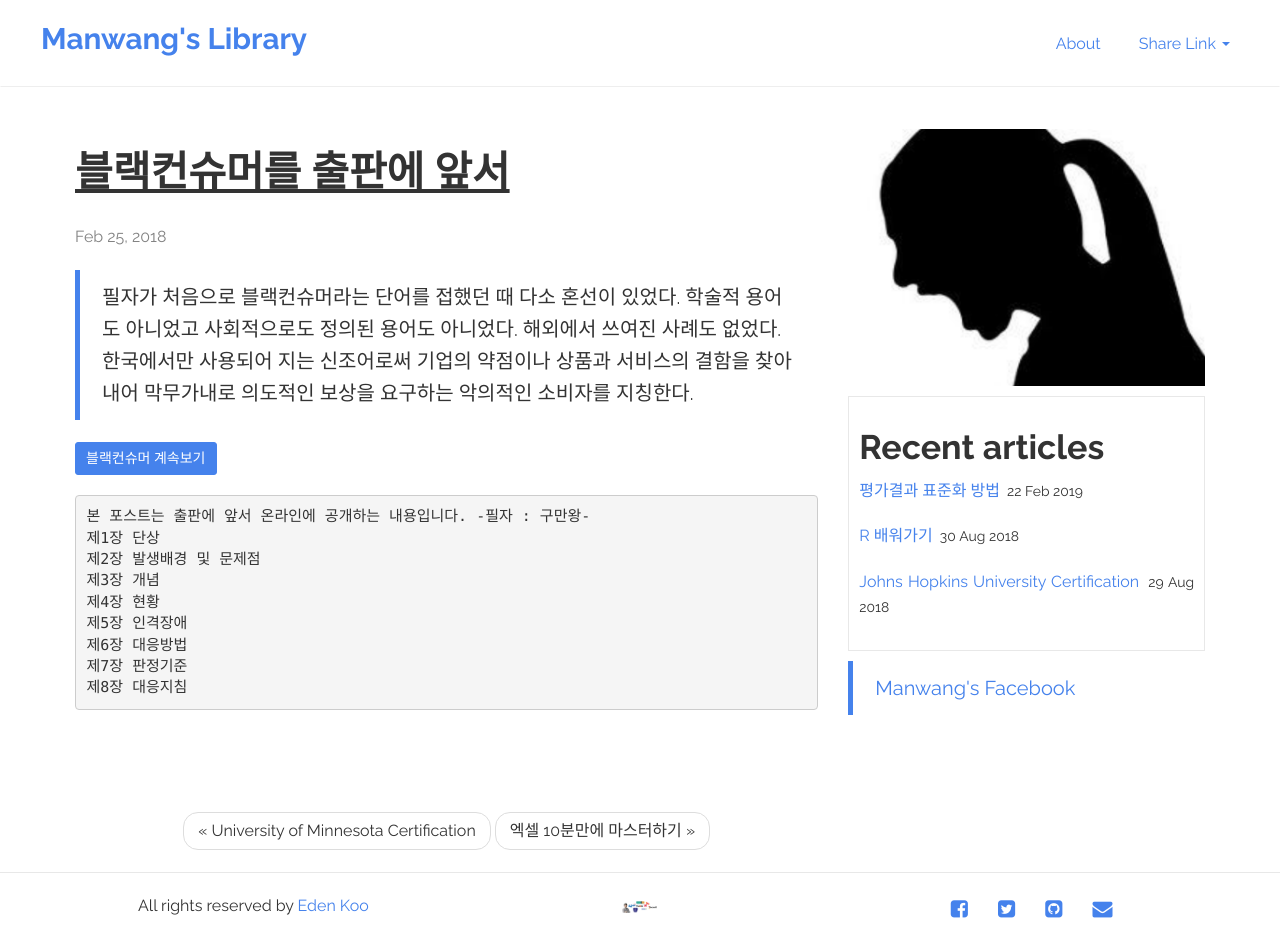
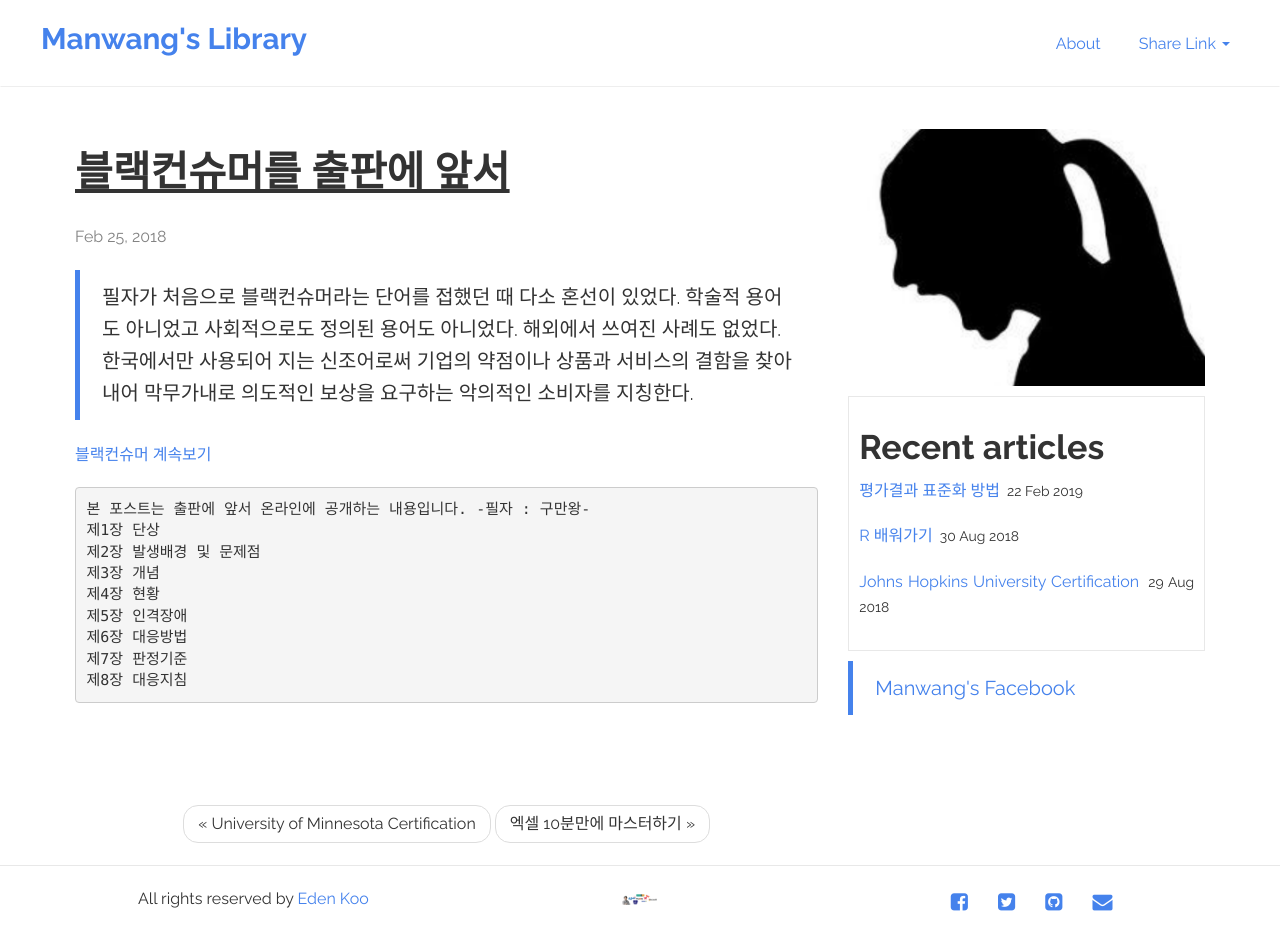
Before and after one commit to PhDmwkoo/phdmwkoo.github.io, a Jekyll site: the page built from _posts/2018-02-25-blackconsumer.markdown, in a window 1280 px wide. Built offline with Jekyll 4.4.1, drawn with Linux system fonts in a browser that asks for light colours.

Commit message:
Update 2018-02-25-blackconsumer.markdown

```diff
--- a/_posts/2018-02-25-blackconsumer.markdown
+++ b/_posts/2018-02-25-blackconsumer.markdown
@@ -12,7 +12,7 @@ img: blackconsumer.png
 막무가내로 의도적인 보상을 요구하는 악의적인 소비자를 지칭한다.
 </blockquote>
 
-<a href="http://naver.me/GYyd6SWB" class="btn btn-primary btn-sm">블랙컨슈머 계속보기</a>
+<a href="https://blog.naver.com/sjmw1030/220826221747">블랙컨슈머 계속보기</a>
 
 {% highlight html %}
 본 포스트는 출판에 앞서 온라인에 공개하는 내용입니다. -필자 : 구만왕-
```
